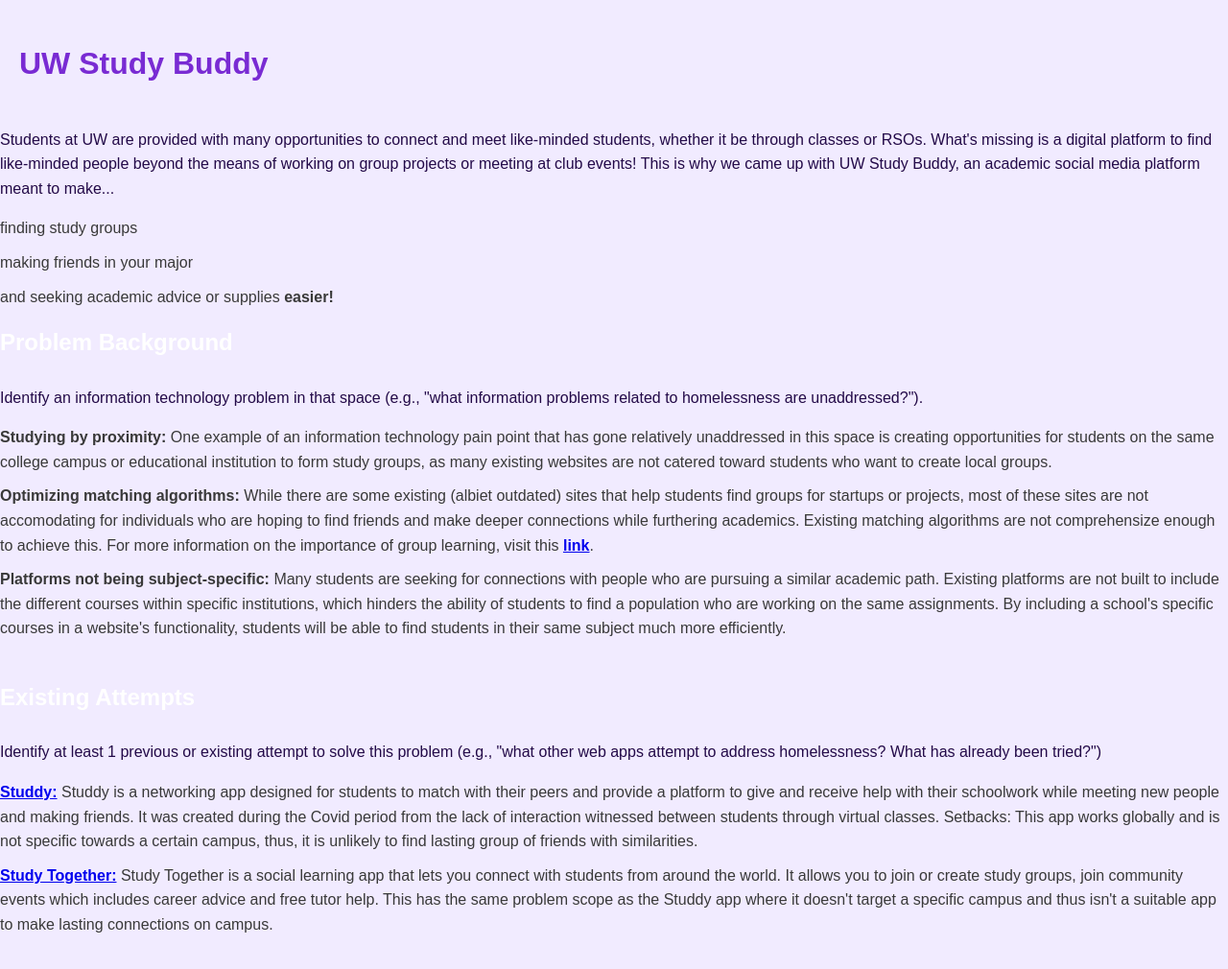
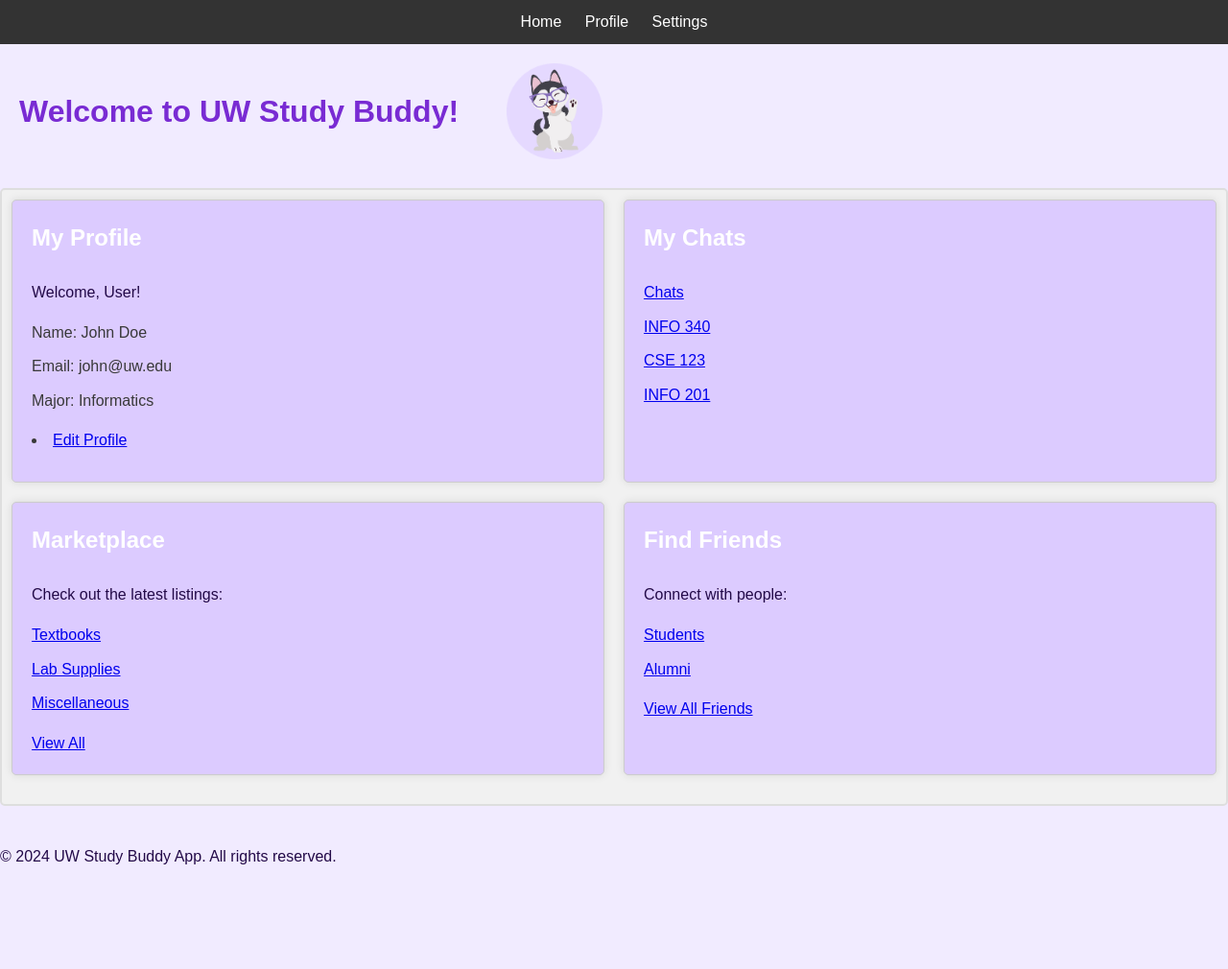
Before and after one commit to maansi-s/project-draft, a plain HTML site: page index.html in a window 1280 px wide. Shown: the whole page at 96% size. After the commit the page ends 921 px from the top, so only its background shows below. Drawn offline with Linux system fonts and the light colour scheme.

Commit message:
Initial commit for GitHub Pages

```diff
--- a/index.html
+++ b/index.html
@@ -1,78 +1,93 @@
 <!DOCTYPE html>
 <html lang="en">
+
 <head>
-    <meta charset="utf-8">
-    <title>UW Study Buddy</title>
+    <title>UW Study Buddy App</title>
     <link href="css/style.css" rel="stylesheet" />
 </head>
+
 <body>
-    <h1>UW Study Buddy</h1>
-    <p>
-        <!--Provide an overview of the general topic or question of interest
-        (e.g., "what is meant by 'homelessness' and why is it a particular
-        problem in Seattle?").-->
+    <div class="menu-bar">
+        <ul>
+            <li><a href="#">Home</a></li>
+            <li><a href="#">Profile</a></li>
+            <li><a href="#">Settings</a></li>
+        </ul>
+    </div>
 
-        Students at UW are provided with many opportunities to connect and meet
-        like-minded students, whether it be through classes or RSOs. What's
-        missing is a digital platform to find like-minded people beyond the means
-        of working on group projects or meeting at club events! This is why we came up
-        with UW Study Buddy, an academic social media platform meant to make...
-    </p>
+    <header>
+        <div class="page-header">
+            <h1>Welcome to UW Study Buddy!</h1>
+            <img src="img/studybuddy-logo.png" alt="Study Buddy Logo">
+        </div>
+    </header>
 
-    <ul>
-        <li>finding study groups</li>
-        <li>making friends in your major</li>
-        <li>and seeking academic advice or supplies <strong>easier!</strong></li>
-    </ul>
+    <section id="homepage">
+        <div class="container">
+            <!-- My Profile Widget -->
+            <div class="widget">
+                <h2>My Profile</h2>
+                <p>Welcome, User!</p>
+                <ul>
+                    <li>Name: John Doe</li>
+                    <li>Email: john@uw.edu</li>
+                    <li>Major: Informatics</li>
+                </ul>
+                <li><a href="createprofile.html">Edit Profile</a></li>
+            </div>
 
-    <section>
-        <h2>Problem Background</h2>
+            <!-- My Chats Widget -->
+            <div class="widget">
+                <h2>My Chats</h2>
+                <ul>
+                    <li><a href="chat.html">Chats</a></li>
+                    <li><a href="#">INFO 340</a></li>
+                    <li><a href="#">CSE 123</a></li>
+                    <li><a href="#">INFO 201</a></li>
+                </ul>
+            </div>
 
-        <p>Identify an information technology problem in that space (e.g.,
-            "what information problems related to homelessness are unaddressed?").</p>
-        <ul>
-            <li>
-                <strong>Studying by proximity:</strong> One example of an information technology pain point that
-                has gone relatively unaddressed in this space is creating opportunities for students on the same
-                college campus or educational institution to form study groups, as many existing websites are not
-                catered toward students who want to create local groups.
-            </li>
-            <li>
-                <strong>Optimizing matching algorithms:</strong> While there are some existing (albiet outdated)
-                sites that help students find groups for startups or projects, most of these sites are not accomodating
-                for individuals who are hoping to find friends and make deeper connections while furthering academics.
-                Existing matching algorithms are not comprehensize enough to achieve this.
-                For more information on the importance of group learning, visit this <a href="https://files.eric.ed.gov/fulltext/EJ1102718.pdf"><strong>link</strong></a>.
-            <li>
-                <strong>Platforms not being subject-specific:</strong> Many students are seeking for connections with
-                people who are pursuing a similar academic path. Existing platforms are not built to include the different
-                courses within specific institutions, which hinders the ability of students to find a population who are working
-                on the same assignments. By including a school's specific courses in a website's functionality, students will be
-                able to find students in their same subject much more efficiently.
-            </li>
-        </ul>
+            <!-- Marketplace Widget -->
+            <div class="widget">
+                <h2>Marketplace</h2>
+                <p>Check out the latest listings:</p>
+                <ul>
+                    <li><a href="textbooklistings.html">Textbooks</a></li>
+                    <li><a href="#">Lab Supplies</a></li>
+                    <li><a href="#">Miscellaneous</a></li>
+                </ul>
+                <a href="#">View All</a>
+            </div>
+
+            <!-- Find Friends Widget -->
+            <div class="widget">
+                <h2>Find Friends</h2>
+                <p>Connect with people:</p>
+                <ul>
+                    <li><a href="students.html">Students</a></li>
+                    <li><a href="#">Alumni</a></li>
+                </ul>
+                <a href="#">View All Friends</a>
+            </div>
+        </div>
     </section>
 
-    <section>
-        <h2>Existing Attempts</h2>
-        <p>Identify at least 1 previous or existing attempt to solve this problem (e.g., "what other web apps attempt
-            to address homelessness? What has already been tried?")</p>
-        <ul>
-            <li>
-                <strong><a href="https://devpost.com/software/studdy-find-your-study-buddy">Studdy:</a></strong>
-                Studdy is a networking app designed for students to match with their peers
-                and provide a platform to give and receive help with their schoolwork while meeting new people and
-                making friends. It was created during the Covid period from the lack of interaction witnessed between
-                students through virtual classes. Setbacks: This app works globally and is not specific towards a certain
-                campus, thus, it is unlikely to find lasting group of friends with similarities.
-            </li>
-            <li>
-                <strong><a href="https://www.studytogether.com/">Study Together:</a></strong>
-                Study Together is a social learning app that lets you connect with students from around the world. It allows you to join
-                or create study groups, join community events which includes career advice and free tutor help. This has the same problem scope
-                as the Studdy app where it doesn't target a specific campus and thus isn't a suitable app to make lasting connections on campus.
-            </li>
-        </ul>
+    <section id="profile">
+
     </section>
+
+    <section id="marketplace">
+
+    </section>
+
+    <section id="group-chats">
+
+    </section>
+
+    <footer>
+        <p>&copy; 2024 UW Study Buddy App. All rights reserved.</p>
+    </footer>
+
 </body>
+
 </html>
```
Also changed, not shown: studdybuddy.html (deleted, +0 -93 lines).
